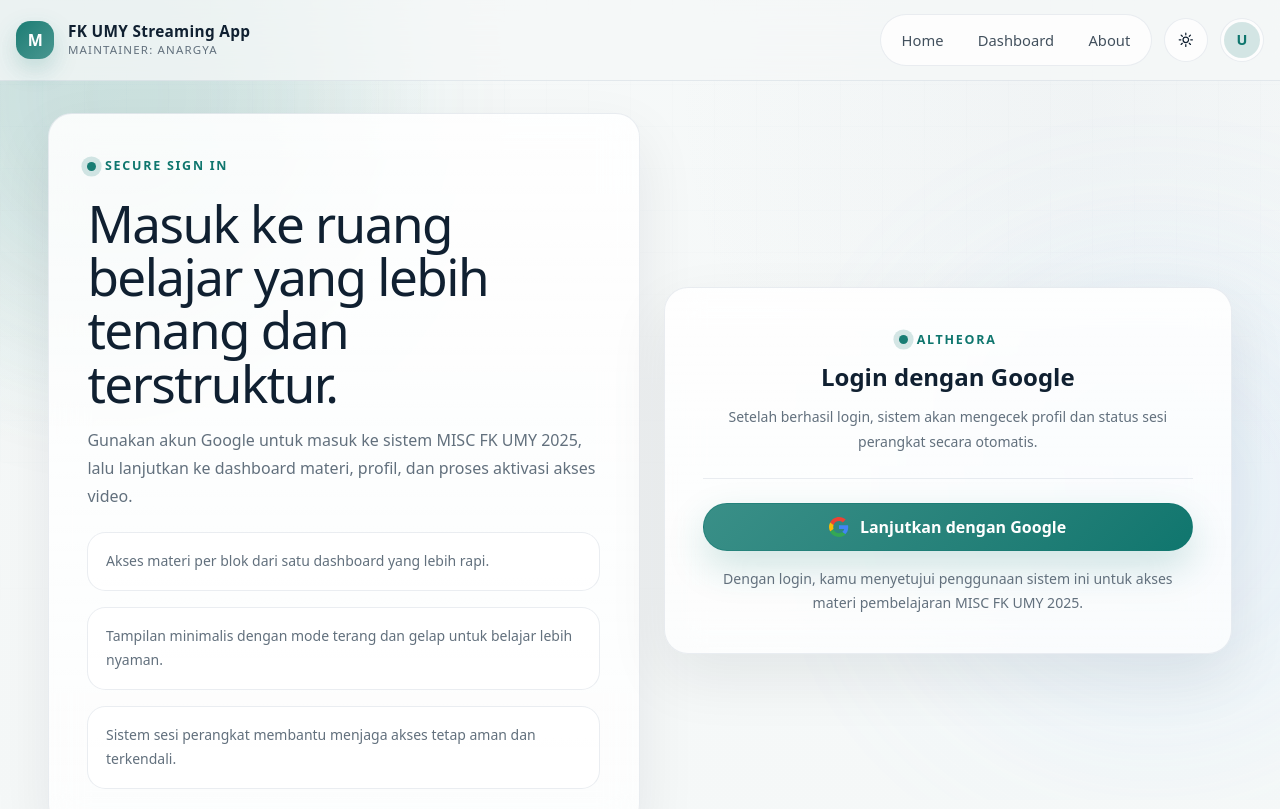
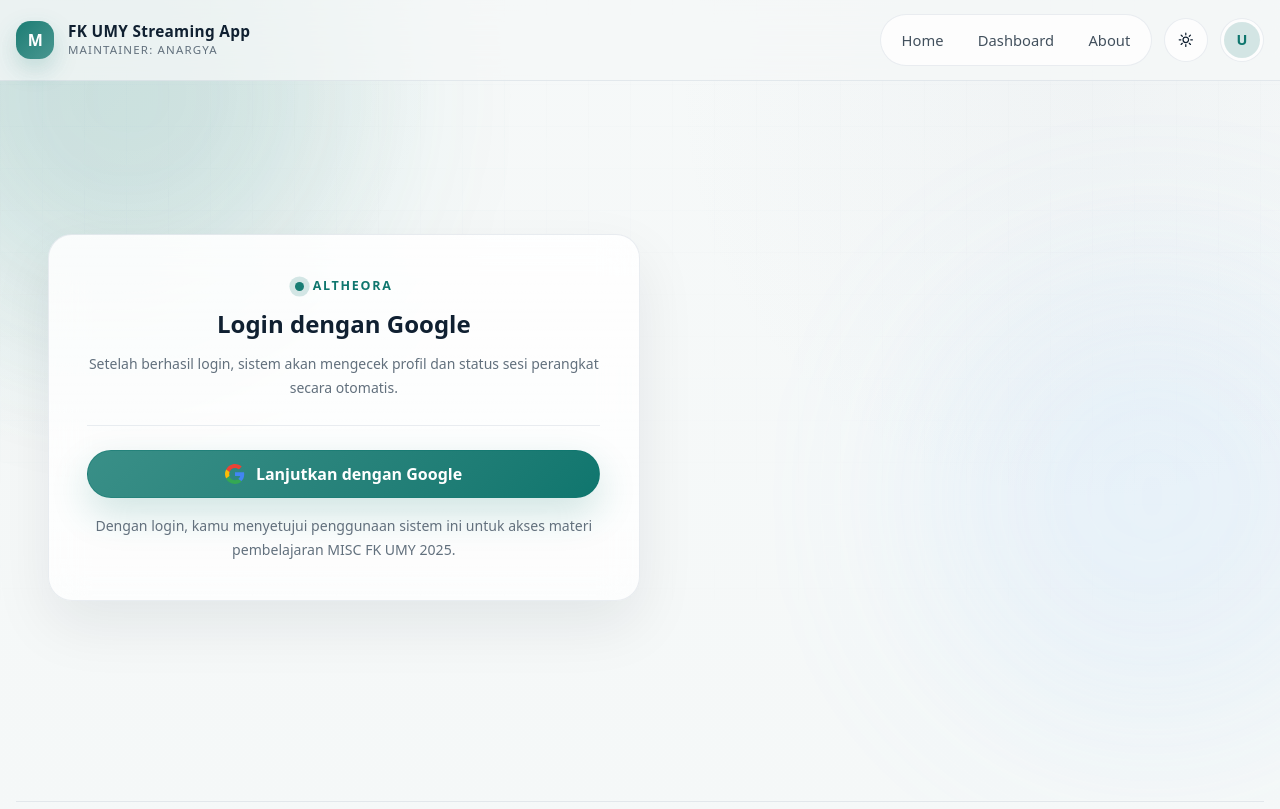
Before and after one commit to anargya-anubhawa/MISC-Streaming-App, a Next.js app: page /login in a window 1280 px wide. Shown: the top 809 px of the page. Built offline with nearby package versions, Linux system fonts and the light colour scheme; no server answers.

Commit message:
update jun 2026

```diff
--- a/app/globals.css
+++ b/app/globals.css
@@ -384,6 +384,9 @@
 .page-shell {
   max-width: 76rem;
   margin: 0 auto;
+  overflow-x: hidden;
+  width: 100%;
+  min-width: 0;
 }
 
 .section-card,
@@ -1434,10 +1437,24 @@
 
   .top-nav {
     overflow-x: auto;
+    scrollbar-width: none;
+    -ms-overflow-style: none;
     max-width: calc(100vw - 7rem);
+  }
+
+  .top-nav::-webkit-scrollbar {
+    display: none;
   }
 
   .app-main {
     padding-top: 1.4rem;
   }
+
+  .hero-panel {
+    padding: clamp(1.2rem, 3vw, 2rem);
+  }
+
+  .about-stat-card {
+    padding: 0.85rem;
+  }
 }
--- a/app/login/page.tsx
+++ b/app/login/page.tsx
@@ -34,7 +34,7 @@
     case "auth/popup-blocked":
       return "Browser memblokir popup login. Izinkan popup lalu coba lagi.";
     case "auth/cancelled-popup-request":
-      return "Permintaan login sebelumnya dibatalkan. Coba sekali lagi.";
+      return "Permintaan login sebelumnya dibatalkan. Coba lagi.";
     case "auth/unauthorized-domain":
       return "Domain atau host ini belum diizinkan di Firebase Auth. Tambahkan host yang dipakai saat akses app ke Authorized domains Firebase.";
     default:
@@ -92,27 +92,6 @@
 
   return (
     <div className="login-shell pb-12">
-      <section className="section-card login-panel">
-        <p className="eyebrow">Secure Sign In</p>
-        <div className="mt-5 space-y-4">
-          <h1 className="section-title text-3xl md:text-5xl">
-            Masuk ke ruang belajar yang lebih tenang dan terstruktur.
-          </h1>
-          <p className="section-lead">
-            Gunakan akun Google untuk masuk ke sistem MISC FK UMY 2025, lalu
-            lanjutkan ke dashboard materi, profil, dan proses aktivasi akses
-            video.
-          </p>
-        </div>
-
-        <div className="login-grid">
-          {loginHighlights.map((item) => (
-            <article key={item} className="login-feature">
-              <p className="section-lead text-sm">{item}</p>
-            </article>
-          ))}
-        </div>
-      </section>
 
       <section className="section-card login-panel">
         <div className="space-y-3 text-center">
```
